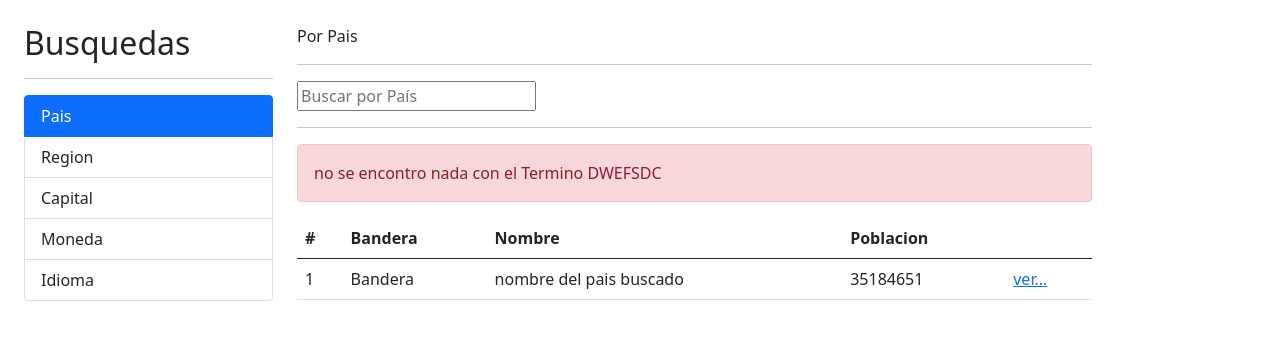
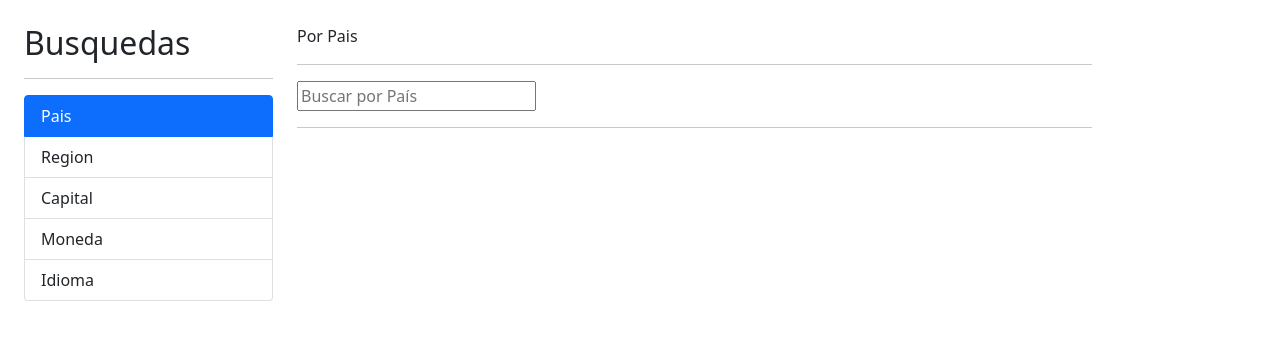
Before and after one commit to escalantedanny/buscador-paises-angular, an Angular app: page / in a window 1280 px wide. Shown: the top 340 px of the page. Built offline with nearby package versions, Linux system fonts and the light colour scheme.

Commit message:
se configura busqueda por pais a nivel de menu

```diff
--- a/src/app/app.module.ts
+++ b/src/app/app.module.ts
@@ -5,6 +5,7 @@ import { AppRoutingModule } from './app-routing.module';
 import { AppComponent } from './app.component';
 import { PaisModule } from './pais/pais.module';
 import { SharedModule } from './shared/shared.module';
+import { HttpClientModule } from '@angular/common/http';
 
 @NgModule({
   declarations: [
@@ -13,6 +14,7 @@ import { SharedModule } from './shared/shared.module';
   imports: [
     BrowserModule,
     AppRoutingModule,
+    HttpClientModule,
     PaisModule,
     SharedModule
   ],
--- a/src/app/pais/pages/por-pais/por-pais.component.html
+++ b/src/app/pais/pages/por-pais/por-pais.component.html
@@ -16,14 +16,14 @@
     </div>
 </div>
 <hr>
-<div class="alert alert-danger">
-    no se encontro nada con el Termino DWEFSDC
+<div class="alert alert-danger" *ngIf="hayError">
+    no se encontro nada con el Termino {{ termino }}
 </div>
 
 
-<div class="row">
+<div class="row" *ngIf="respuesta.length > 0">
     <div class="col">
-        <table class="table table-hover">
+        <table class="table table-hover" >
             <thead>
                 <tr>
                     <th>#</th>
@@ -34,12 +34,12 @@
                 </tr>
             </thead>
             <tbody>
-                <tr>
-                    <td>1</td>
-                    <td>Bandera</td>
-                    <td>nombre del pais buscado</td>
-                    <td>35184651</td>
-                    <td><a href="http://">ver...</a></td>
+                <tr *ngFor="let pais of respuesta; let i = index">
+                    <td>{{ i + 1 }}</td>
+                    <td><img [src]="pais.flag" class="small-flag" ></td>
+                    <td>{{ pais.name }}</td>
+                    <td>{{ pais.population | number }}</td>
+                    <td><a [routerLink]="[ '/pais', pais.alpha2Code ]">Ver...</a></td>
                 </tr>
             </tbody>
         </table>
--- a/src/app/pais/pages/por-pais/por-pais.component.ts
+++ b/src/app/pais/pages/por-pais/por-pais.component.ts
@@ -1,4 +1,6 @@
 import { Component } from '@angular/core';
+import { PaisService } from '../../services/pais.service';
+import { Country } from '../../interfaces/pais.interface';
 
 @Component({
   selector: 'app-por-pais',
@@ -9,11 +11,20 @@ import { Component } from '@angular/core';
 export class PorPaisComponent  {
 
   termino:string = '';
-  constructor() { }
+  respuesta:Country[] = [];
+  hayError:boolean = false;
+
+  constructor( private paisService:PaisService ) { }
 
   buscar() {
-    if(this.termino.trim().length === 0){ return; }
-    console.log( this.termino);
+    //if(this.termino.trim().length === 0){ return; }
+    this.hayError = false;
+    this.paisService.buscarPais( this.termino ).subscribe( paises => {
+      this.respuesta = paises;
+    }, (err) => {
+      this.hayError = true;
+      this.respuesta = [];
+    });
 
   }
 
--- a/src/app/pais/pais.module.ts
+++ b/src/app/pais/pais.module.ts
@@ -8,6 +8,7 @@ import { PorRegionComponent } from './pages/por-region/por-region.component';
 import { PorMonedaComponent } from './pages/por-moneda/por-moneda.component';
 import { PorIdiomaComponent } from './pages/por-idioma/por-idioma.component';
 import { VerPaisComponent } from './pages/ver-pais/ver-pais.component';
+import { RouterModule } from '@angular/router';
 
 
 
@@ -22,7 +23,8 @@ import { VerPaisComponent } from './pages/ver-pais/ver-pais.component';
   ],
   imports: [
     CommonModule,
-    FormsModule
+    FormsModule,
+    RouterModule
   ],
   exports: [
     PorCapitalComponent,
--- /dev/null
+++ b/src/app/pais/services/pais.service.ts
@@ -0,0 +1,34 @@
+import { Injectable } from '@angular/core';
+import { HttpClient } from '@angular/common/http';
+import { Observable } from 'rxjs';
+import { Country, Currency, Language, RegionalBloc } from '../interfaces/pais.interface';
+
+@Injectable({
+  providedIn: 'root'
+})
+export class PaisService {
+
+  urlBase:string = 'https://restcountries.eu/rest/v2';
+  constructor( private http:HttpClient){ }
+
+  buscarPais( termino:string):Observable<Country[]> {
+    return this.http.get<Country[]>(`${this.urlBase}/name/${termino}`);
+  }
+
+  buscarCapital( termino:string):Observable<any> {
+    return this.http.get(`${this.urlBase}/capital/${termino}`);
+  }
+
+  buscarRegion( termino:string):Observable<RegionalBloc[]> {
+    return this.http.get<RegionalBloc[]>(`${this.urlBase}/region/${termino}`);
+  }
+
+  buscarIdioma( termino:string):Observable<Language[]> {
+    return this.http.get<Language[]>(`${this.urlBase}/lang/${termino}`);
+  }
+
+  buscarMoneda( termino:string):Observable<Currency[]> {
+    return this.http.get<Currency[]>(`${this.urlBase}/currency/${termino}`);
+  }
+
+}
--- a/src/styles.css
+++ b/src/styles.css
@@ -1 +1,3 @@
-/* You can add global styles to this file, and also import other style files */
+.small-flag {
+    width:50px;
+}
```
Also changed, not shown: src/app/pais/interfaces/pais.interface.ts (added, +59 -0 lines).
